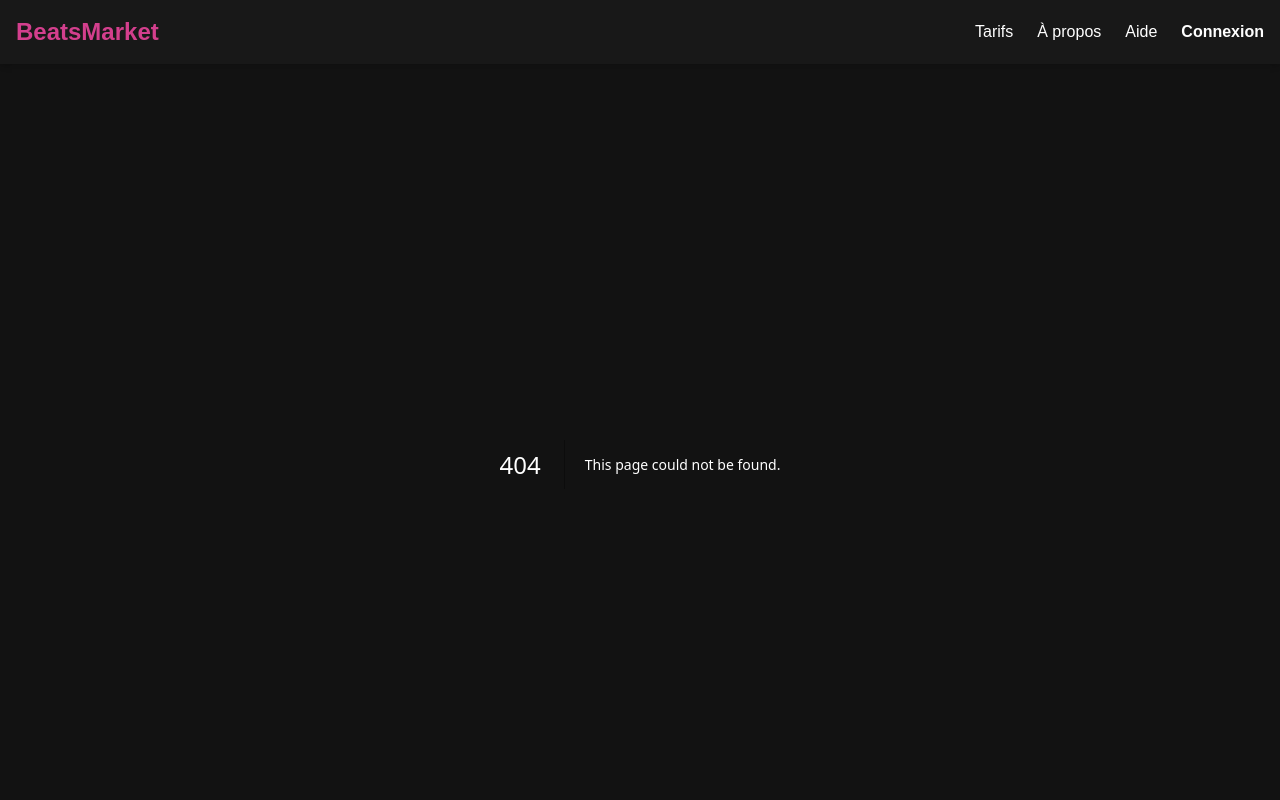
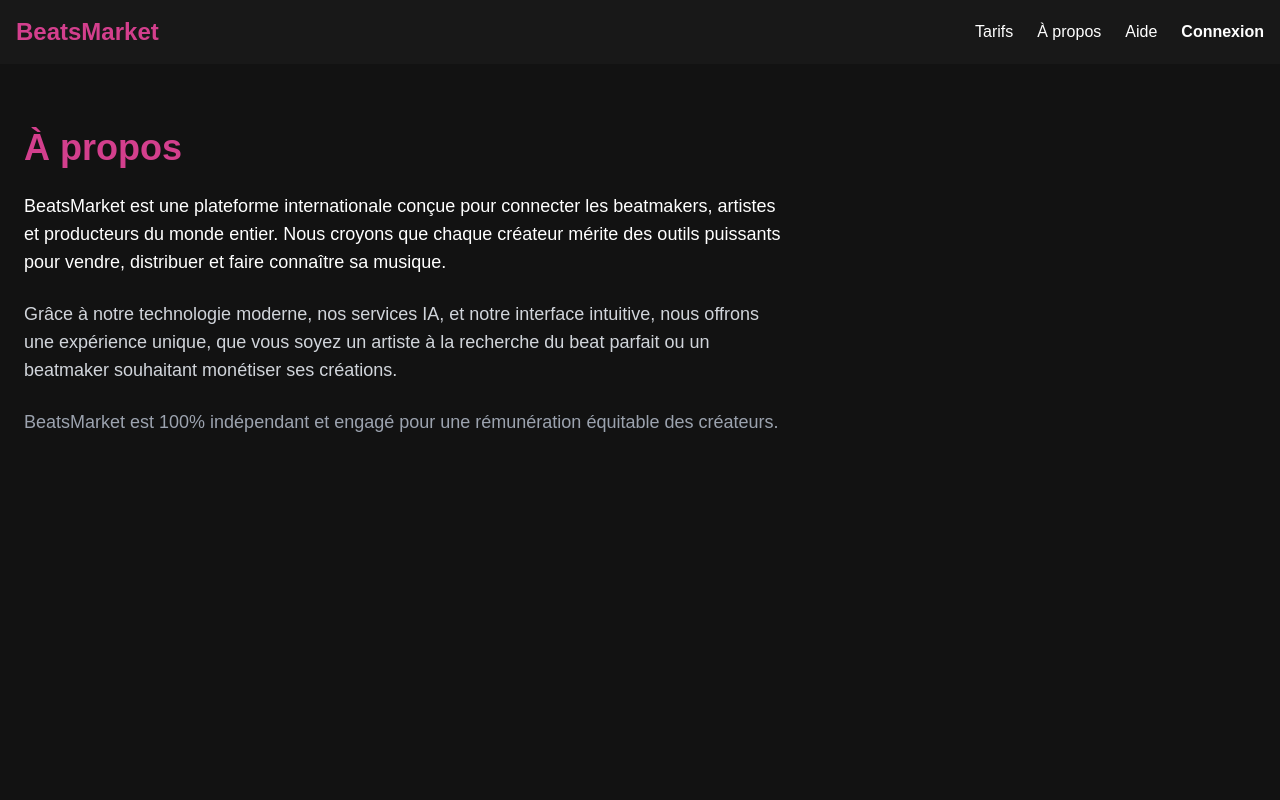
Before and after one commit to jaypms/beatsmarketlebon, a Next.js app: page /about in a window 1280 px wide. Before the commit this address had no page. Shown: the top 800 px of the page. Built offline with nearby package versions, Linux system fonts and the light colour scheme.

Commit message:
Create page.tsx

```diff
--- /dev/null
+++ b/app/about/page.tsx
@@ -0,0 +1,25 @@
+import React from "react"
+
+export default function AboutPage() {
+  return (
+    <section className="min-h-screen px-6 py-16 bg-darkbg text-white font-poppins">
+      <h1 className="text-4xl font-bold text-primary mb-6">À propos</h1>
+
+      <p className="text-lg max-w-3xl mb-6">
+        BeatsMarket est une plateforme internationale conçue pour connecter les beatmakers,
+        artistes et producteurs du monde entier. Nous croyons que chaque créateur mérite
+        des outils puissants pour vendre, distribuer et faire connaître sa musique.
+      </p>
+
+      <p className="text-lg max-w-3xl mb-6 text-gray-300">
+        Grâce à notre technologie moderne, nos services IA, et notre interface intuitive,
+        nous offrons une expérience unique, que vous soyez un artiste à la recherche du beat parfait
+        ou un beatmaker souhaitant monétiser ses créations.
+      </p>
+
+      <p className="text-lg max-w-3xl text-gray-400">
+        BeatsMarket est 100% indépendant et engagé pour une rémunération équitable des créateurs.
+      </p>
+    </section>
+  )
+}
```
